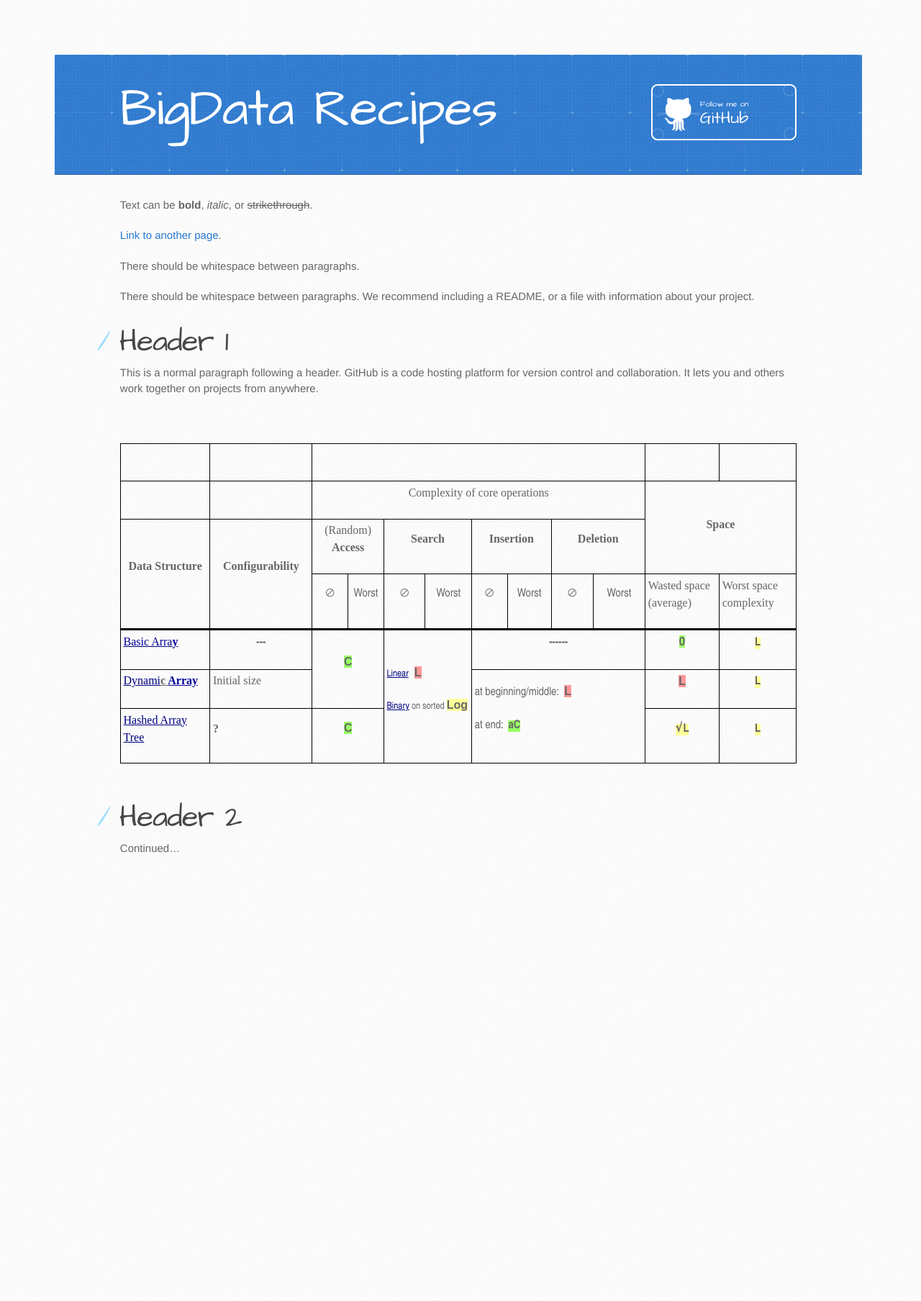
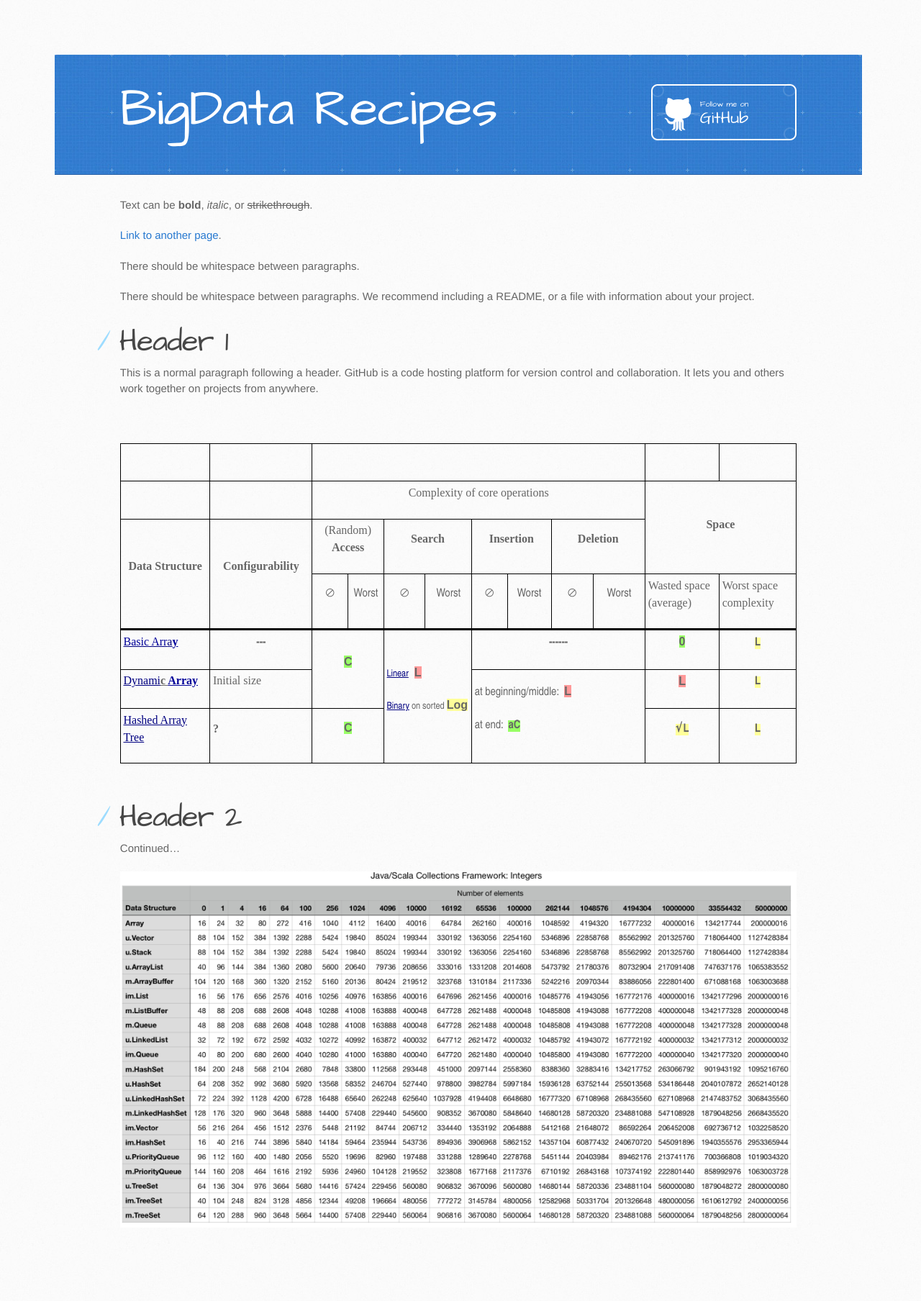
Before and after one commit to g1thubhub/g1thubhub.github.io, a Jekyll site: the page built from index2.md, in a window 1280 px wide. Shown: the whole page at 72% size. Built offline with Jekyll 4.4.1, drawn with Linux system fonts in a browser that asks for light colours; before the commit the page ends 1286 px from its top, so only the background shows below that.

Commit message:
Add test image

```diff
--- a/index2.md
+++ b/index2.md
@@ -21,3 +21,5 @@ This is a normal paragraph following a header. GitHub is a code hosting platform
 # Header 2
 
 Continued...
+
+![Mem1](images/Mem1.png)
```
Also changed, not shown: images/Mem1.png (added).
